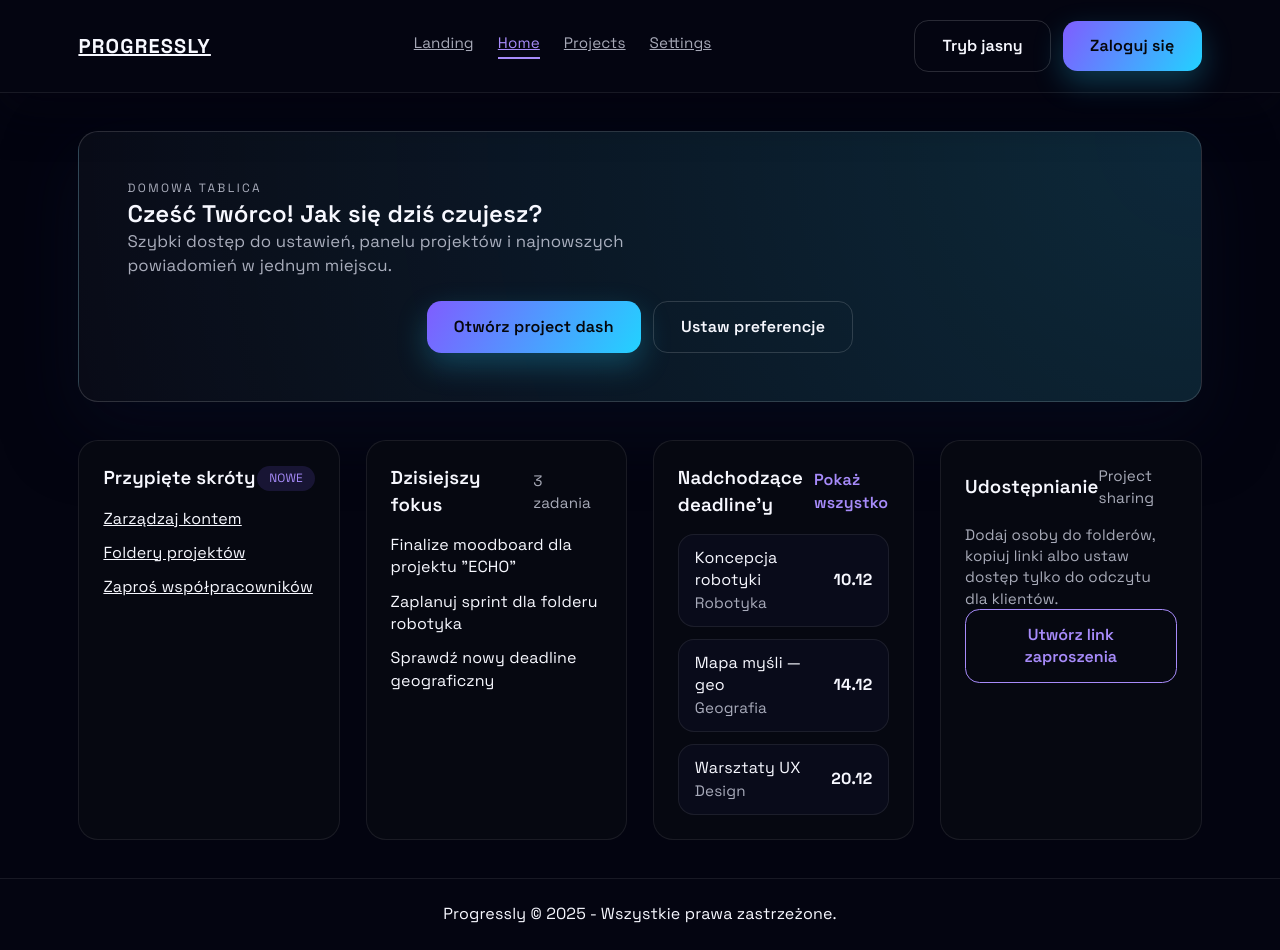
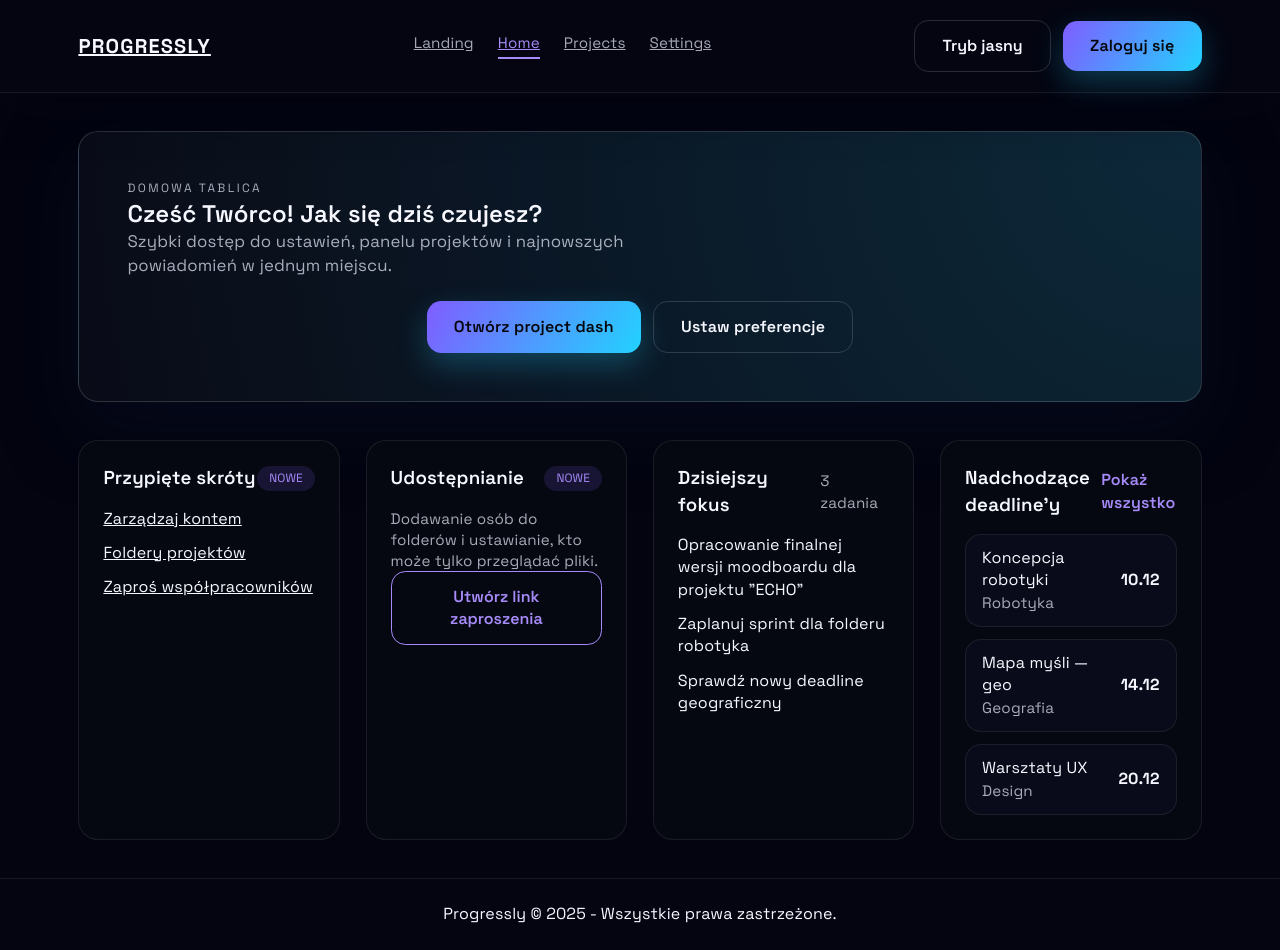
Before and after one commit to Progressly/Progressly, a React (Vite) app: page /home in a window 1280 px wide. Built offline with nearby package versions, Linux system fonts and the light colour scheme; no server answers.

Commit message:
Improved home page style

```diff
--- a/src/pages/Home.tsx
+++ b/src/pages/Home.tsx
@@ -59,13 +59,26 @@ const HomePage = ({ user, language }: HomePageProps) => {
 
         <article className="home-card">
           <header>
+            <h3>Udostępnianie</h3>
+            <span className="status-pill">Nowe</span>
+          </header>
+          <p className="muted">
+            Dodawanie osób do folderów i ustawianie, kto może tylko przeglądać pliki.
+          </p>
+          <button className="primary-btn outline">
+            Utwórz link zaproszenia
+          </button>
+        </article>
+
+        <article className="home-card">
+          <header>
             <h3>Dzisiejszy fokus</h3>
             <span className="muted">3 zadania</span>
           </header>
           <ul>
-            <li>Finalize moodboard dla projektu "ECHO"</li>
-            <li>Zaplanuj sprint dla folderu robotyka</li>
-            <li>Sprawdź nowy deadline geograficzny</li>
+          <li>Opracowanie finalnej wersji moodboardu dla projektu "ECHO"</li>
+          <li>Zaplanuj sprint dla folderu robotyka</li>
+          <li>Sprawdź nowy deadline geograficzny</li>
           </ul>
         </article>
 
@@ -88,20 +101,6 @@ const HomePage = ({ user, language }: HomePageProps) => {
             ))}
           </div>
         </article>
-
-        <article className="home-card">
-          <header>
-            <h3>Udostępnianie</h3>
-            <span className="muted">Project sharing</span>
-          </header>
-          <p className="muted">
-            Dodaj osoby do folderów, kopiuj linki albo ustaw dostęp tylko do
-            odczytu dla klientów.
-          </p>
-          <button className="primary-btn outline">
-            Utwórz link zaproszenia
-          </button>
-        </article>
       </div>
     </section>
   );
```
